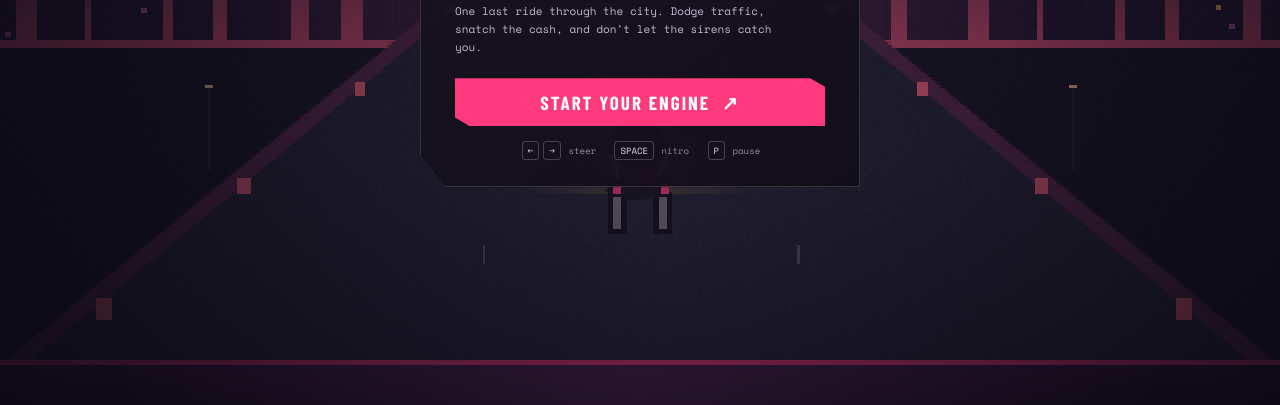
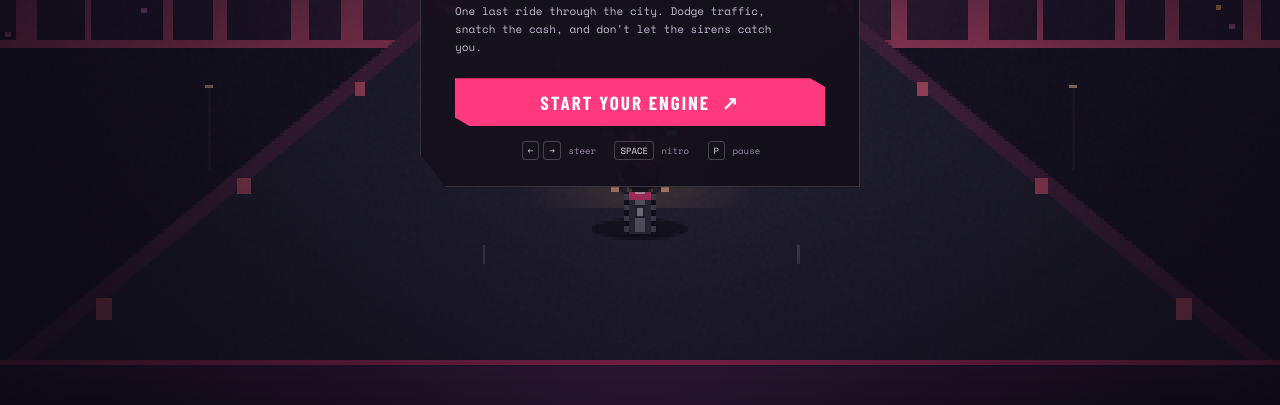
Before and after one commit to murderdronesfanur-tech/PlayGround, a plain HTML site: page index.html in a window 1280 px wide. Shown: the part 395-800 px from the top of the page. Drawn offline with nearby package versions, Linux system fonts and the light colour scheme; a web font is replaced by a local one.

Commit message:
Publish static build for issue #4
Run: 43691373967
Attempt: 1
Generation: 4
Source: e45df9c3bdb165ffab00082ff515202b9296e4a2

```diff
--- a/index.html
+++ b/index.html
@@ -67,20 +67,45 @@ function drawPickup(o){let p=1-o.z,y=100+p*p*166,x=240+(o.x-bikeX*.26)*p*1.8,s=.
 function drawBike(){
  let x=240+bikeX*63,y=221+(Math.abs(bikeX)*3),lean=clamp(speed/100,0,1)*bikeX*.08;
  ctx.save();ctx.translate(x,y);ctx.rotate(lean);
- // headlight glow
- let beam=ctx.createRadialGradient(0,-29,2,0,-29,45);beam.addColorStop(0,'#ffb85b42');beam.addColorStop(1,'#ffb85b00');ctx.fillStyle=beam;ctx.fillRect(-48,-75,96,60);
- // wheels
- rect(-12,-16,7,16,'#100e17');rect(5,-16,7,16,'#100e17');rect(-10,-14,3,12,'#777184');rect(7,-14,3,12,'#777184');
- // bike body black violet
- poly([[-13,-16],[-8,-24],[0,-26],[11,-19],[9,-14],[-4,-13]],'#16131f');poly([[-8,-23],[-1,-28],[7,-24],[8,-19],[-5,-19]],'#76265f');poly([[-5,-22],[0,-26],[5,-23],[3,-21]],'#b43a7d');
- // forks / handlebars
- line(-8,-21,-11,-30,'#a8a1b0',2);line(7,-22,11,-31,'#a8a1b0',2);line(-13,-31,13,-31,'#292632',2);rect(-2,-30,4,3,'#fff0b0');
- // rider torso
- poly([[-8,-26],[-10,-39],[-5,-46],[6,-43],[10,-30],[4,-25]],'#171321');poly([[-7,-37],[-5,-44],[5,-42],[8,-34],[1,-31]],'#582154');
- // helmet
- rect(-6,-51,12,10,'#14111d');rect(-4,-54,9,6,'#2b1d32');rect(2,-49,5,3,'#58e2e0');rect(-5,-42,10,2,'#ff397d');
- // tail glow
- rect(-10,-19,3,4,'#ff397d');rect(8,-19,3,4,'#ff397d');
+ // Soft road shadow and warm headlamp spill
+ ctx.fillStyle='#080710aa';ctx.beginPath();ctx.ellipse(0,-2,18,4,0,0,Math.PI*2);ctx.fill();
+ let beam=ctx.createRadialGradient(0,-31,2,0,-31,46);beam.addColorStop(0,'#ffca7148');beam.addColorStop(1,'#ffb85b00');ctx.fillStyle=beam;ctx.fillRect(-48,-80,96,70);
+ // Rear tire, chunky pixel tread, rim and axle
+ rect(-6,-17,12,18,'#090a12');rect(-4,-16,8,16,'#30303d');rect(-2,-15,4,14,'#777685');
+ for(let yy=-15;yy<0;yy+=4){rect(-6,yy,2,2,'#55525f');rect(4,yy,2,2,'#55525f')}
+ rect(-2,-11,4,5,'#272633');rect(-1,-10,2,3,'#aaa5b3');
+ // Swingarm and chain
+ poly([[-9,-17],[-5,-20],[5,-20],[9,-17],[5,-15],[-5,-15]],'#24222f');line(-5,-17,5,-17,'#bd8b55',1);
+ // Front tire and fork tubes
+ rect(-4,-37,8,13,'#0a0a12');rect(-2,-36,4,11,'#484653');rect(-1,-35,2,9,'#a09aa8');
+ line(-4,-34,-7,-20,'#b3aebb',2);line(4,-34,7,-20,'#777382',2);
+ // Layered black-violet fairing and engine block
+ poly([[-5,-20],[-8,-24],[-6,-29],[-3,-31],[3,-30],[8,-25],[7,-19],[3,-16],[-3,-16]],'#11111b');
+ poly([[-8,-25],[-6,-30],[-2,-32],[5,-30],[8,-26],[4,-24],[-4,-24]],'#702256');
+ poly([[-5,-27],[-2,-30],[4,-29],[6,-27],[1,-26]],'#a52f72');
+ poly([[-5,-22],[-2,-25],[4,-24],[5,-21],[2,-18],[-3,-18]],'#201a2a');
+ // Seat, tank ridge, fasteners and side vents
+ poly([[-5,-31],[-4,-34],[4,-34],[6,-30],[3,-29],[-4,-29]],'#15131f');
+ rect(-2,-29,4,2,'#383040');rect(-5,-24,2,2,'#d94b91');rect(4,-24,2,2,'#d94b91');
+ line(-3,-27,0,-29,'#ed75b2',1);line(0,-29,3,-27,'#ed75b2',1);
+ // Handlebars, grips, mirrors and twin cowl lights
+ line(-3,-34,-10,-38,'#b8b2bf',2);line(3,-34,10,-38,'#8e8999',2);line(-13,-38,13,-38,'#33313f',2);
+ rect(-14,-39,4,2,'#ff397d');rect(10,-39,4,2,'#59f4e3');
+ rect(-5,-36,3,2,'#fff0bd');rect(2,-36,3,2,'#fff0bd');rect(-2,-37,4,2,'#ffcf76');
+ // Boots and arms reaching for the bars
+ poly([[-7,-25],[-3,-27],[0,-24],[-2,-21],[-7,-21]],'#17151f');poly([[2,-24],[5,-27],[8,-25],[7,-21],[2,-21]],'#211a2a');
+ line(-6,-43,-10,-39,'#24202d',4);line(6,-43,10,-39,'#302137',4);line(-7,-42,-10,-39,'#8a4678',2);line(7,-42,10,-39,'#8a4678',2);
+ // Armored jacket with violet panels and back seam
+ poly([[-7,-44],[-10,-39],[-8,-35],[-6,-32],[-4,-27],[4,-27],[7,-33],[9,-39],[6,-44],[3,-47],[-4,-47]],'#17131f');
+ poly([[-7,-42],[-4,-45],[0,-43],[0,-30],[-4,-29],[-7,-35]],'#53204f');
+ poly([[2,-43],[5,-44],[7,-39],[5,-33],[2,-31]],'#302035');
+ line(0,-42,0,-29,'#a93b78',1);rect(-4,-38,2,3,'#e3549e');rect(3,-36,2,2,'#8b4e9a');
+ // Faceted helmet, luminous visor and signature stripe
+ poly([[-7,-48],[-6,-54],[-3,-57],[3,-57],[7,-53],[7,-47],[4,-44],[-4,-44]],'#0c0d16');
+ poly([[-5,-53],[-2,-56],[3,-55],[5,-52],[2,-51],[-4,-51]],'#29233a');
+ rect(-5,-51,10,3,'#56e8e1');rect(-4,-50,7,1,'#c7ffff');rect(-6,-46,12,2,'#ff397d');rect(-4,-44,8,1,'#a92c71');
+ // Tail lamp and slim rear indicators
+ rect(-4,-16,8,3,'#ff397d');rect(-2,-16,4,1,'#ffd3e4');rect(-11,-18,3,2,'#ffb18d');rect(8,-18,3,2,'#ffb18d');
  ctx.restore();
 }
 function drawPoliceChase(){if(heat<2)return;let pulse=(Math.sin(t*.018)+1)/2;drawCar(240+Math.sin(t*.001)*3,260,1.3,'',true);rect(208,245,65,4,pulse>.5?'#ff397d55':'#5eeeff44')}
```
Also changed, not shown: .omgithub/deployment.json.
